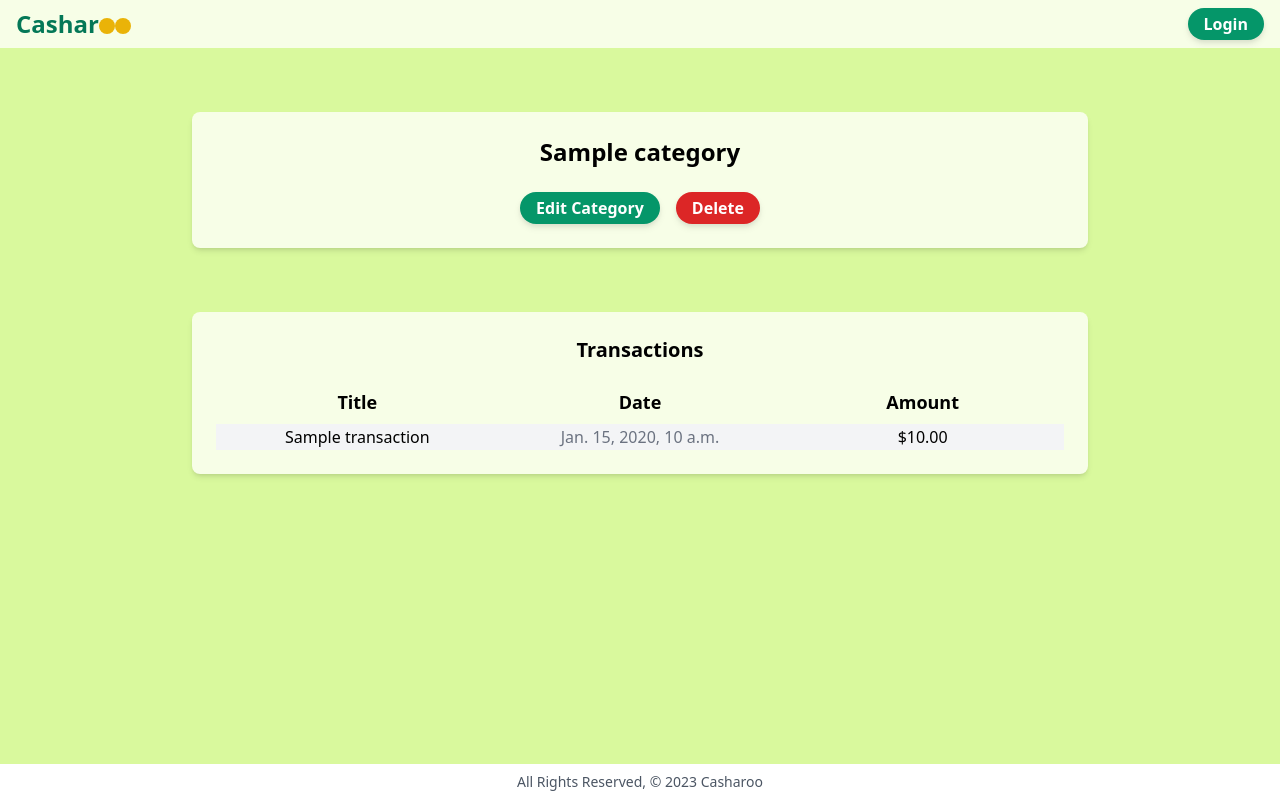
After one commit to pkeen/casharoo, a Django app: page /category/1/ in a window 1280 px wide. The commit adds this page. Run offline with Django 4.2, Linux system fonts and the light colour scheme; tables that the repository leaves empty hold one stand-in row (values such as "Sample post"); style sheets or scripts are compiled from the project's sources; some libraries are stand-ins or nearby versions.

Commit message:
add basic crud for category

```diff
--- a/main_app/admin.py
+++ b/main_app/admin.py
@@ -1,6 +1,7 @@
 from django.contrib import admin
-from .models import Account, Transaction
+from .models import Account, Transaction, Category
 
 # Register your models here.
 admin.site.register(Account)
 admin.site.register(Transaction)
+admin.site.register(Category)
--- a/main_app/models.py
+++ b/main_app/models.py
@@ -27,10 +27,20 @@ class Account(models.Model):
         return balance
 
 
+class Category(models.Model):
+    name = models.CharField(max_length=255)
+    user = models.ForeignKey(User, on_delete=models.CASCADE)
+
+    class Meta:
+        verbose_name_plural = 'Categories'
+
+    def __str__(self):
+        return self.name
+
 
 class Transaction(models.Model):
     title = models.CharField(max_length=50)
     date = models.DateTimeField()
     amount = models.DecimalField(max_digits=19, decimal_places=2)  # can be positive (credit) or negative (debit)
-    category = models.CharField(max_length=100)
+    category = models.ForeignKey(Category, models.SET_NULL, blank=True, null=True) # can be set to null and will be null if category deleted
     account = models.ForeignKey(Account, on_delete=models.CASCADE)
--- a/main_app/templates/base.html
+++ b/main_app/templates/base.html
@@ -28,6 +28,7 @@
                 <div class="hidden md:flex space-x-4 items-center">
                     {% if user.is_authenticated %}
                     <a href="{% url 'account_list' %}" class="nav-link">Accounts</a>
+                    <a href="{% url 'category_list' %}" class="nav-link">Categories</a>
                     <a href="{% url 'logout' %}" class="text-emerald-800 hover:text-emerald-600 btn-main-sm">Logout</a>
                     {% else %}
                     <a href="{% url 'login' %}" class="text-emerald-800 hover:text-emerald-600 btn-main-sm">Login</a>
--- /dev/null
+++ b/main_app/templates/main_app/category_detail.html
@@ -0,0 +1,40 @@
+{% extends 'base.html' %}
+{% block content %}
+
+<div class="py-8">
+  <div class="max-w-4xl mx-auto bg-white shadow-md rounded-lg p-6 paper">
+    <h1 class="text-2xl font-semibold mb-4 text-center">{{ category.name }}</h1>
+
+    <div class="mt-6 flex justify-center space-x-4">
+
+      <a href="{% url 'category_update' category.id %}" class="btn-main-sm">Edit Category</a>
+      <a href="{% url 'category_delete' category.id %}" class="btn-danger-sm">Delete</a>
+    </div>
+  </div>
+</div>
+
+<div class="mt-8 max-w-4xl paper">
+  <h2 class="text-xl font-semibold text-center">Transactions</h2>
+  <ul class=" mt-4">
+    <table class="w-full">
+      <thead>
+        <tr>
+          <th class="w-1/3 text-center py-2 text-lg font-bold">Title</th>
+          <th class="w-1/3 text-center py-2 text-lg font-bold">Date</th>
+          <th class="w-1/3 text-center py-2 text-lg font-bold">Amount</th>
+        </tr>
+      </thead>
+      <tbody>
+        {% for transaction in transaction_list %}
+          <tr class="{% cycle 'bg-gray-100' 'bg-white' %}">
+            <td class="ml-2 text-center">{{ transaction.title }}</td>
+            <td class="text-gray-500 ml-2 text-center">{{ transaction.date }}</td>
+            <td class="ml-2 text-center">${{ transaction.amount }}</td>
+          </tr>
+        {% endfor %}
+      </tbody>
+    </table>
+  </ul>
+</div>
+
+{% endblock %}
--- a/main_app/urls.py
+++ b/main_app/urls.py
@@ -28,4 +28,10 @@ urlpatterns = [
         name="transaction_update",
     ),
    path('accounts/signup/', views.signup, name='signup'),
+   # Category Paths
+   path('categories/', views.CategoryList.as_view(), name="category_list"),
+   path('category/create/', views.CategoryCreate.as_view(), name="category_create"),
+   path('category/<int:pk>/', views.CategoryDetail.as_view(), name="category_detail"),
+   path('category/<int:pk>/update', views.CategoryUpdate.as_view(), name="category_update"),
+   path("category/<int:pk>/delete", views.CategoryDelete.as_view(), name="category_delete"),
 ]
--- a/main_app/views.py
+++ b/main_app/views.py
@@ -1,7 +1,7 @@
 from django.shortcuts import render, redirect, get_object_or_404
 from django.views.generic.edit import CreateView, UpdateView, DeleteView
 from django.views.generic import ListView, DetailView
-from .models import Account, Transaction
+from .models import Account, Transaction, Category
 from django.contrib.auth import login
 from django.contrib.auth.forms import UserCreationForm
 from django.db.models import Sum
@@ -171,3 +171,49 @@ def signup(request):
   form = UserCreationForm()
   context = {'form': form, 'error_message': error_message}
   return render(request, 'registration/signup.html', context)
+
+
+class CategoryList(ListView):
+    ## will need to be protected by user
+    model = Category
+    fields = ['name']
+
+class CategoryCreate(CreateView):
+    model = Category
+    fields = "__all__"
+    success_url = '/categories'
+
+    def get_initial(self):
+        initial = super(CategoryCreate, self).get_initial()
+        initial['user'] = self.request.user
+        return initial
+
+class CategoryDetail(DetailView):
+    model = Category
+
+    def get_context_data(self, **kwargs):
+        context = super().get_context_data(**kwargs)
+
+        # Retrieve the list of transactions for the account
+        category = self.object
+        transaction_list = Transaction.objects.filter(category=category)
+
+        context['transaction_list'] = transaction_list
+        return context
+
+class CategoryDelete(DeleteView):
+    model = Category
+    success_url = "/categories"
+
+    # def test_func(self):
+    #     account = get_object_or_404(Account, id=self.kwargs['pk'])
+    #     return self.request.user == account.user
+
+class CategoryUpdate(UpdateView):
+    model = Category
+    fields = ['name']
+    success_url = "/categories"
+
+    # def test_func(self):
+    #     account = self.get_object()
+    #     return self.request.user == account.user
```
Also changed, not shown: main_app/templates/main_app/category_form.html (added, +51 -0 lines), main_app/templates/main_app/category_list.html (added, +21 -0 lines).
